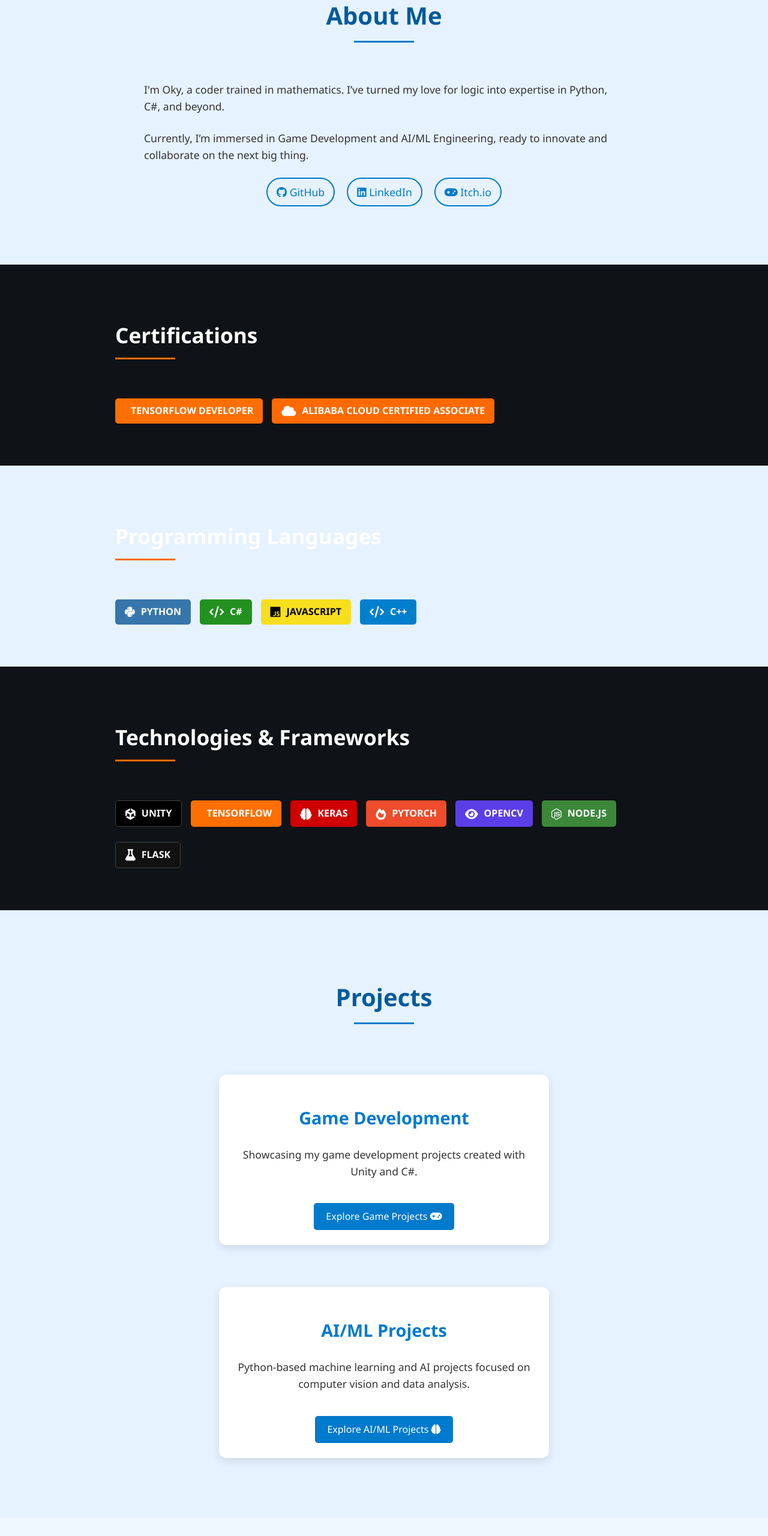
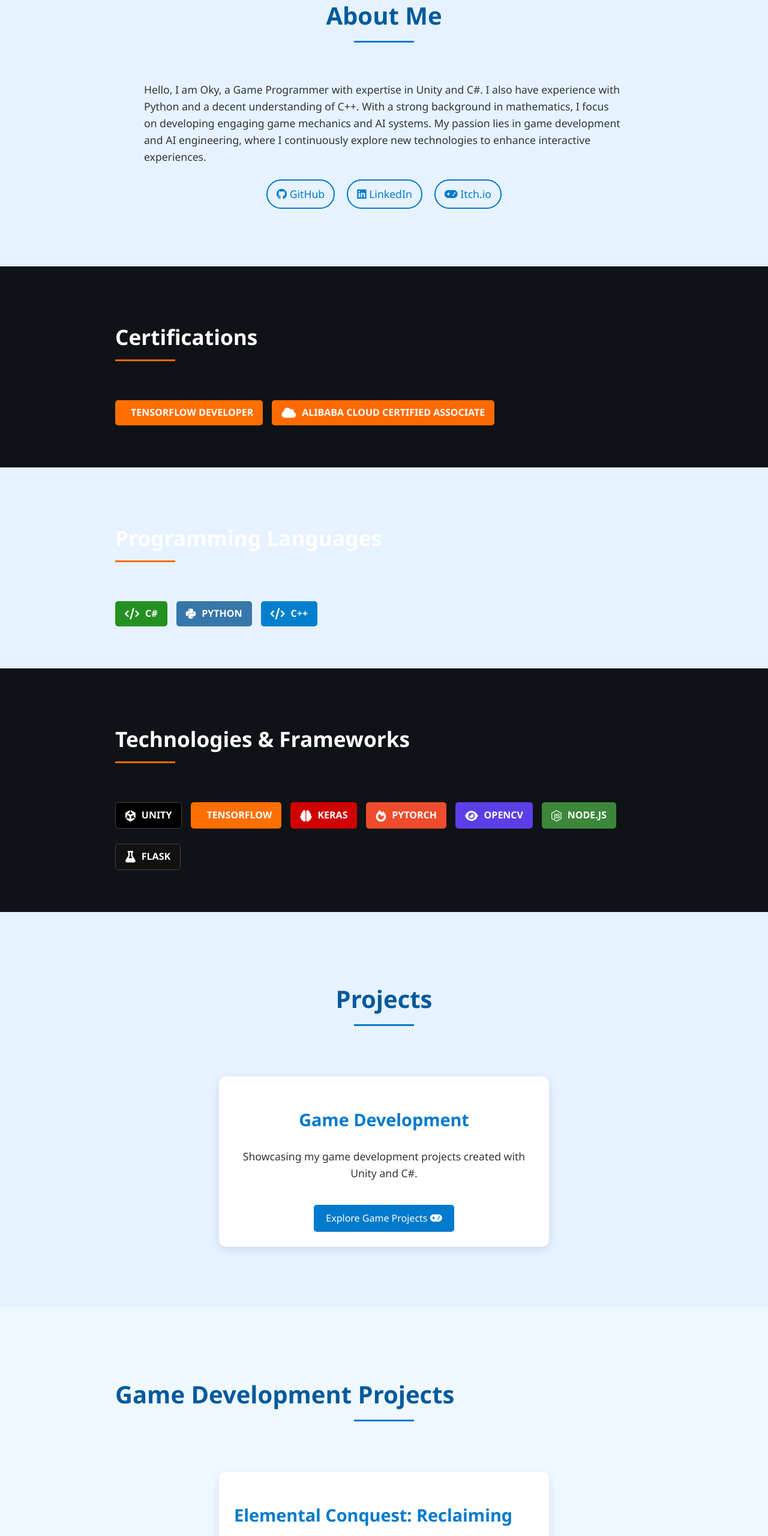
Before and after one commit to XLevi9/XLevi9.github.io, a website: page index.html in a window 1280 px wide. Shown: the part 180-2740 px from the top of the page at 60% size. Drawn offline with Linux system fonts and the light colour scheme; some icons are missing.

Commit message:
Update porto

```diff
--- a/index.html
+++ b/index.html
@@ -15,7 +15,6 @@
                 <li><a href="#certifications"><i class="fas fa-certificate"></i> Skills</a></li>
                 <li><a href="#projects"><i class="fas fa-folder-open"></i> Projects</a></li>
                 <li><a href="#game-dev-projects"><i class="fas fa-gamepad"></i> Game Dev</a></li>
-                <li><a href="#ai-ml-projects"><i class="fas fa-brain"></i> AI/ML</a></li>
                 <li><a href="#contact"><i class="fas fa-envelope"></i> Contact</a></li>
             </ul>
         </nav>
@@ -25,8 +24,7 @@
         <h1>About Me</h1>
         <div class="about-container">
             <div class="about-text">
-                <p>I'm Oky, a coder trained in mathematics. I’ve turned my love for logic into expertise in Python, C#, and beyond.</p>
-                <p>Currently, I’m immersed in Game Development and AI/ML Engineering, ready to innovate and collaborate on the next big thing.</p>
+                <p>Hello, I am Oky, a Game Programmer with expertise in Unity and C#. I also have experience with Python and a decent understanding of C++. With a strong background in mathematics, I focus on developing engaging game mechanics and AI systems. My passion lies in game development and AI engineering, where I continuously explore new technologies to enhance interactive experiences.</p>
                 <ul class="social-links">
                     <li><a href="https://github.com/XLevi9" target="_blank"><i class="fab fa-github"></i> GitHub</a></li>
                     <li><a href="https://www.linkedin.com/in/oky-askal-7209a2253/" target="_blank"><i class="fab fa-linkedin"></i> LinkedIn</a></li>
@@ -47,9 +45,8 @@
     <section id="programming-languages" class="skills-section">
         <h1 class="skills-heading">Programming Languages</h1>
         <div class="badges-container">
+            <div class="badge csharp"><i class="fas fa-code"></i> C#</div>
             <div class="badge python"><i class="fab fa-python"></i> PYTHON</div>
-            <div class="badge csharp"><i class="fas fa-code"></i> C#</div>
-            <div class="badge js"><i class="fab fa-js"></i> JAVASCRIPT</div>
             <div class="badge cpp"><i class="fas fa-code"></i> C++</div>
         </div>
     </section>
@@ -75,13 +72,6 @@
                 <p>Showcasing my game development projects created with Unity and C#.</p>
                 <div class="project-links">
                     <a href="#game-dev-projects" class="btn">Explore Game Projects <i class="fas fa-gamepad"></i></a>
-                </div>
-            </div>
-            <div class="project-category">
-                <h2>AI/ML Projects</h2>
-                <p>Python-based machine learning and AI projects focused on computer vision and data analysis.</p>
-                <div class="project-links">
-                    <a href="#ai-ml-projects" class="btn">Explore AI/ML Projects <i class="fas fa-brain"></i></a>
                 </div>
             </div>
         </div>
@@ -159,15 +149,6 @@
         </div>
     </section>
 
-    <section id="ai-ml-projects">
-        <h1>AI/ML Projects</h1>
-        <div class="projects-container">
-            <div class="project-category">
-                <p>Update soon...</p>
-            </div>
-        </div>
-    </section>
-
     <section id="contact">
         <h1>Contact</h1>
         <p>Feel free to reach out to me directly:</p>
```
